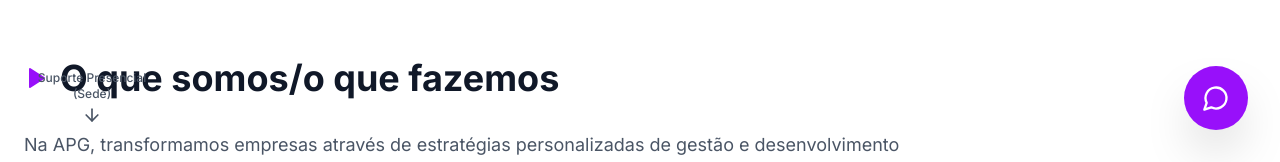
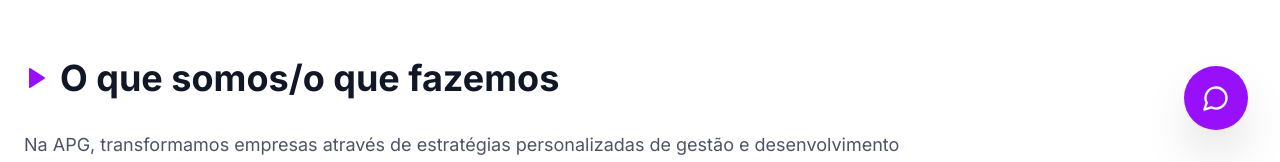
Before and after one commit to SouzaDioggo/APG, a Next.js app: page / in a window 1280 px wide. Shown: the part 638-800 px from the top of the page. Built offline with nearby package versions, Linux system fonts and the light colour scheme.

Commit message:
refactor: tirei Suporte Presencial (Sede) flutuante

```diff
--- a/components/floating-elements.tsx
+++ b/components/floating-elements.tsx
@@ -1,16 +1,10 @@
-"use client"
+"use client";
 
-import { MessageCircle, ArrowDown } from "lucide-react"
+import { MessageCircle, ArrowDown } from "lucide-react";
 
 export function FloatingElements() {
   return (
     <>
-      {/* Support Indicator */}
-      <div className="fixed bottom-8 left-8 z-40 hidden md:flex flex-col items-center gap-2">
-        <p className="text-xs text-gray-600 font-medium text-center max-w-[120px]">Suporte Presencial (Sede)</p>
-        <ArrowDown className="w-5 h-5 text-gray-600 animate-bounce" />
-      </div>
-
       {/* Floating Action Button */}
       <button
         className="fixed bottom-8 right-8 z-40 w-16 h-16 bg-purple-600 hover:bg-purple-700 text-white rounded-full shadow-2xl flex items-center justify-center transition-all hover:scale-110"
@@ -19,5 +13,5 @@ export function FloatingElements() {
         <MessageCircle className="w-7 h-7" />
       </button>
     </>
-  )
+  );
 }
```
Also changed, not shown: 2 other files (tests, documents, lock files or other folders).
